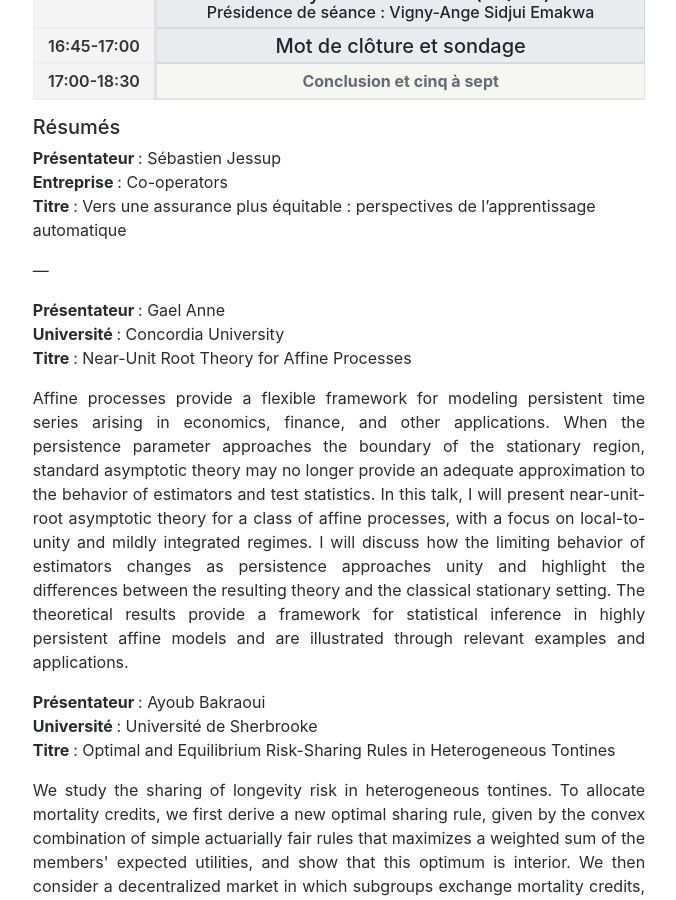
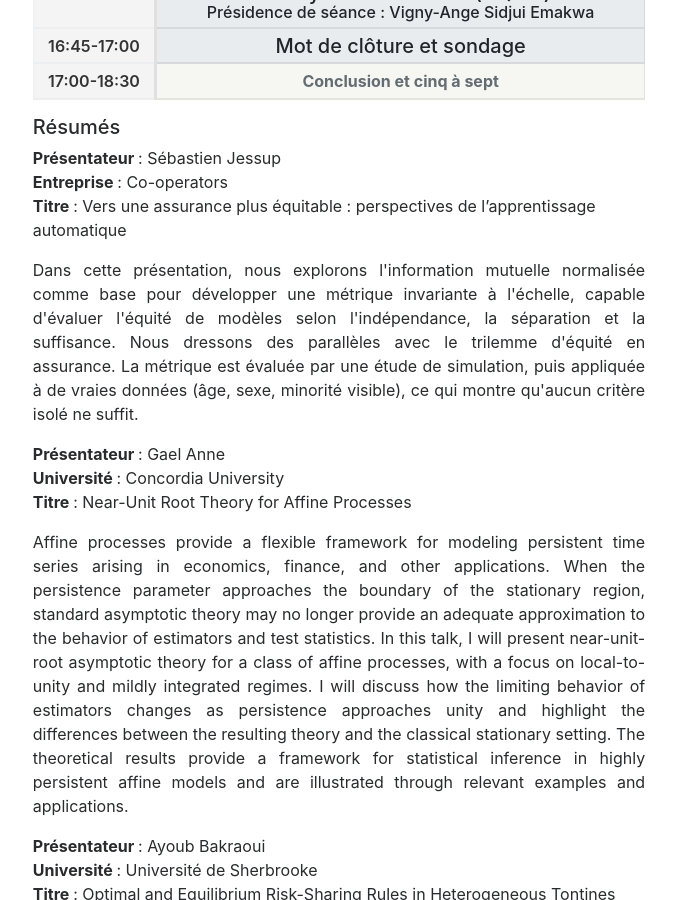
Before and after one commit to XavLef/Quantact_2026, a Jekyll site: the page built from program.html, in a window 1280 px wide and 900 px high, scrolled down 1240 px. Shown: the whole window, without its empty margins (301-977 px from the left). Built offline with Jekyll 4.4.1, drawn with Linux system fonts in a browser that asks for light colours; nearby versions of some CDN libraries.

Commit message:
Enhance abstract with presentation details
Added a detailed description of the presentation exploring normalized mutual information as a basis for developing an invariant metric for assessing model fairness.

```diff
--- a/_includes/abstracts.html
+++ b/_includes/abstracts.html
@@ -7,7 +7,7 @@
   <strong class="i18n" data-fr="Titre " data-en="Title">Titre </strong>: Vers une assurance plus équitable : perspectives de l’apprentissage automatique
 </p>
 <p class="text-justify" style="text-align: justify;">
-  —
+  Dans cette présentation, nous explorons l'information mutuelle normalisée comme base pour développer une métrique invariante à l'échelle, capable d'évaluer l'équité de modèles selon l'indépendance, la séparation et la suffisance. Nous dressons des parallèles avec le trilemme d'équité en assurance. La métrique est évaluée par une étude de simulation, puis appliquée à de vraies données (âge, sexe, minorité visible), ce qui montre qu'aucun critère isolé ne suffit.
 </p>
 
 <!-- Abstract 2 -->
```
